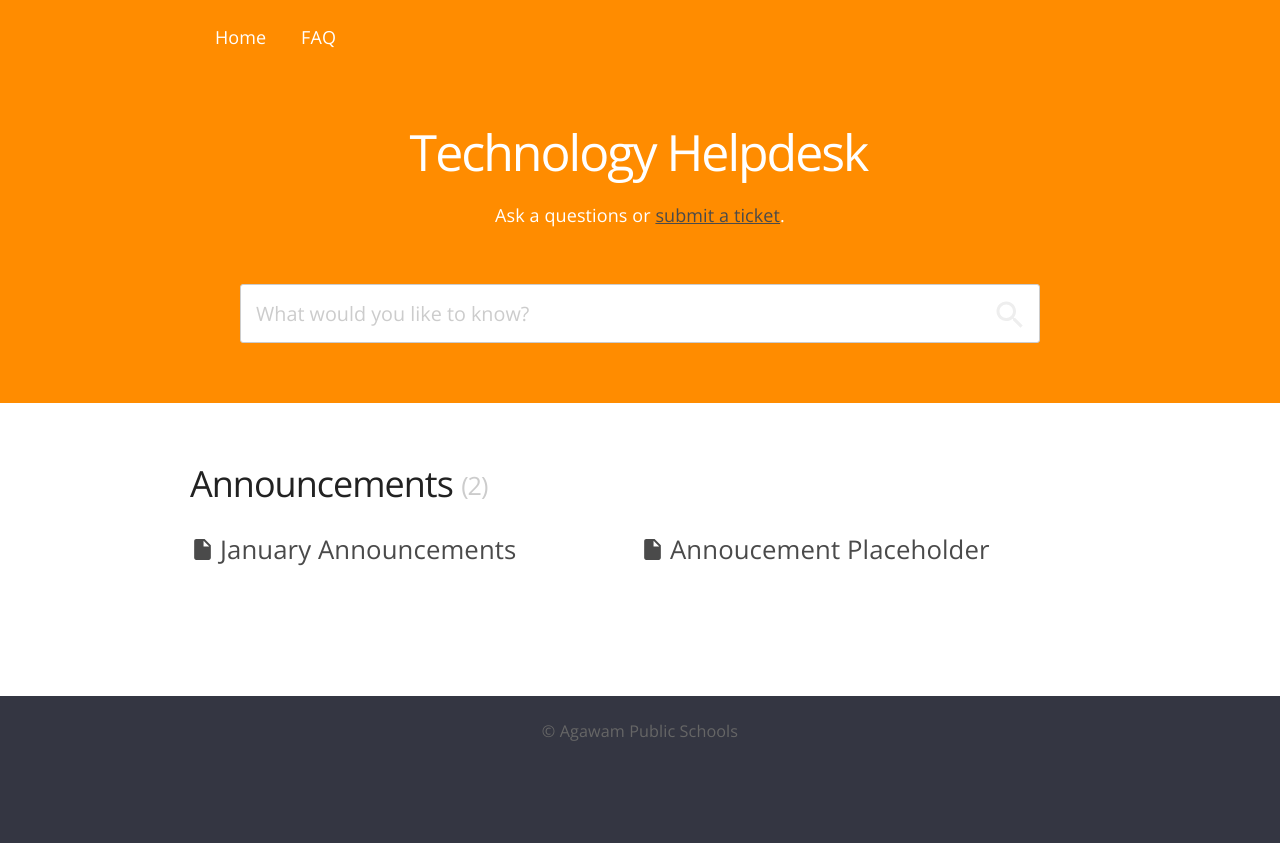
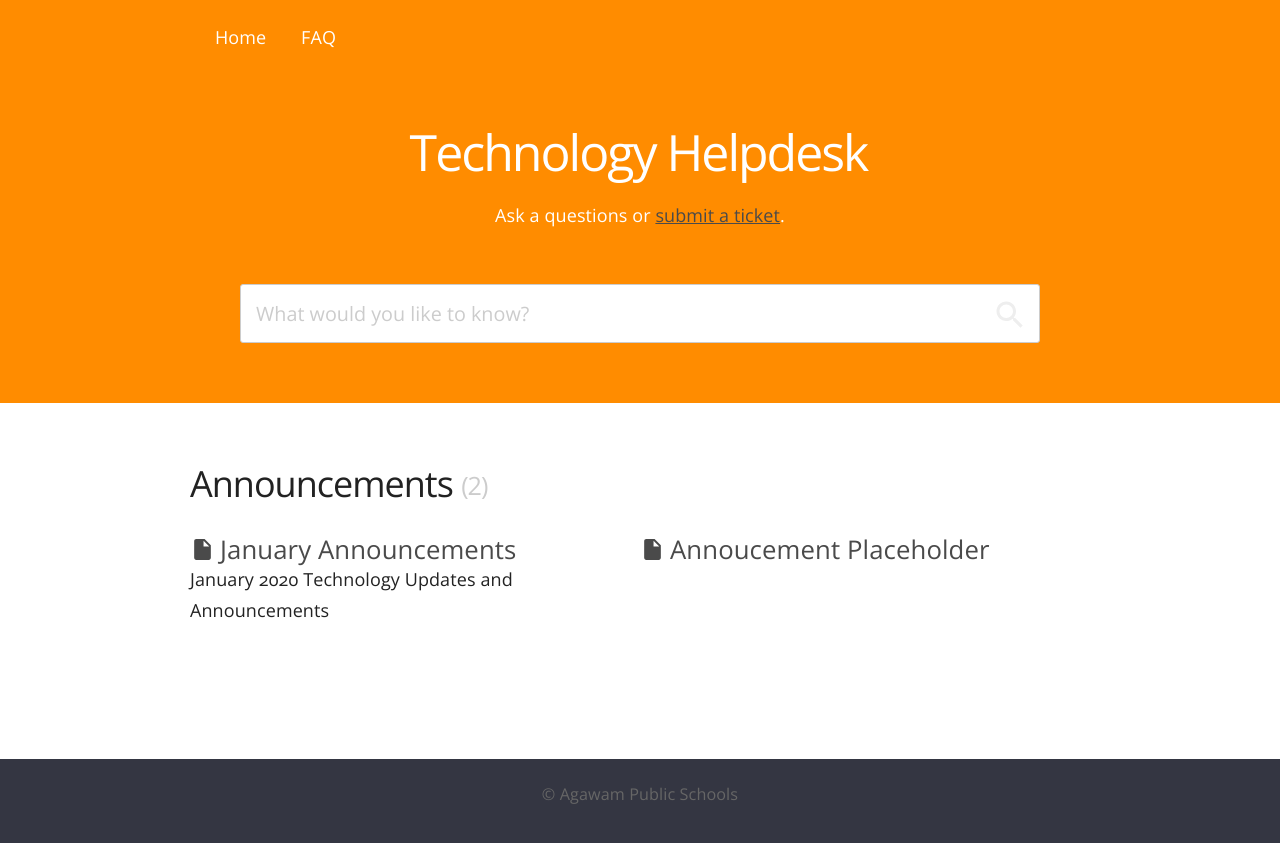
Before and after one commit to Agawam-IT/tech.agawamed.org, a Jekyll site: the page built from _pages/announcements.html, in a window 1280 px wide. Shown: the top 843 px of the page. Built offline with Jekyll 4.4.1, drawn with Linux system fonts in a browser that asks for light colours; nearby versions of some CDN libraries; a script that is not in the unit is left out.

Commit message:
Update 2020-01-14-january-announcements.md

```diff
--- a/_posts/2020-01-14-january-announcements.md
+++ b/_posts/2020-01-14-january-announcements.md
@@ -1,7 +1,7 @@
 ---
 date: 2020-01-14
 title: January Announcements
-description:
+description: "January 2020 Technology Updates and Announcements"
 type: Document
 categories:
   - "announcements"
```
